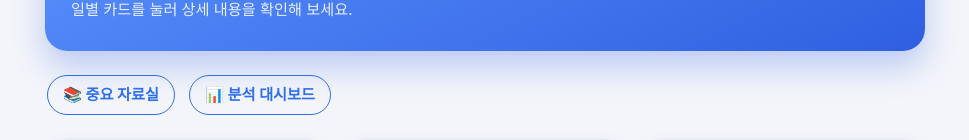
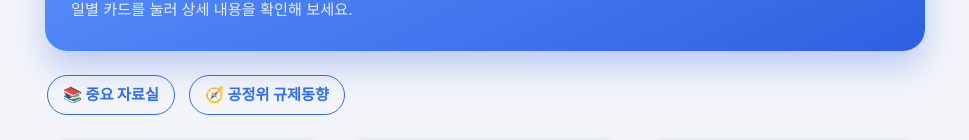
Before and after one commit to sunlee82/ftc-daily-briefing, a website: page docs/index.html in a window 1280 px wide. Shown: the part 128-268 px from the top of the page, without its empty margins (155-1124 px from the left). Drawn offline with Linux system fonts and the light colour scheme.

Commit message:
Update index.html

```diff
--- a/docs/index.html
+++ b/docs/index.html
@@ -14,7 +14,7 @@
     </header>
     <nav class="site-nav">
       <a class="nav-btn" href="library.html">📚 중요 자료실</a>
-      <a class="nav-btn" href="dashboard.html">📊 분석 대시보드</a>
+      <a class="nav-btn" href="dashboard.html">🧭 공정위 규제동향</a>
     </nav>
     <main id="cards" class="cards" aria-live="polite">
       <p class="empty">불러오는 중…</p>
```
